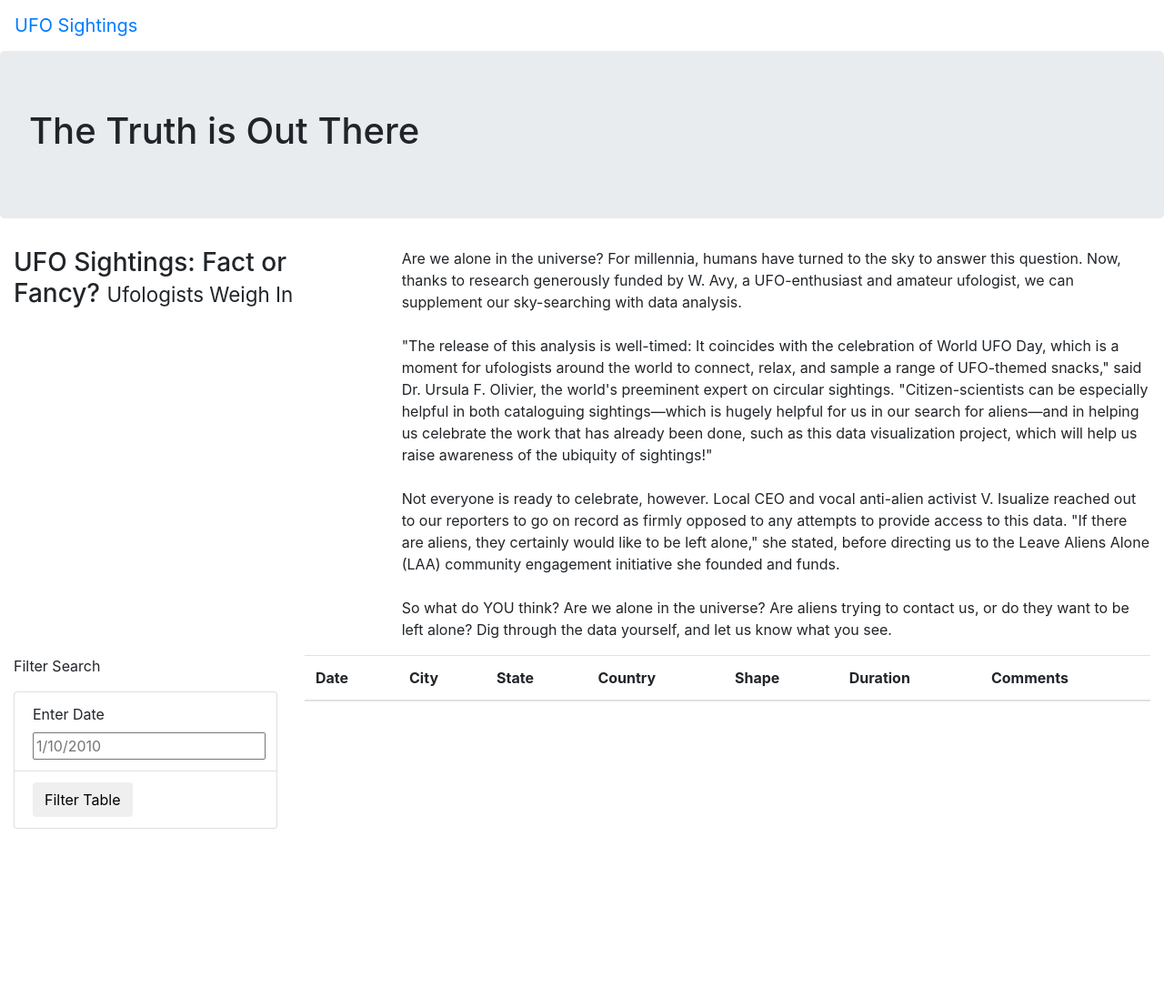
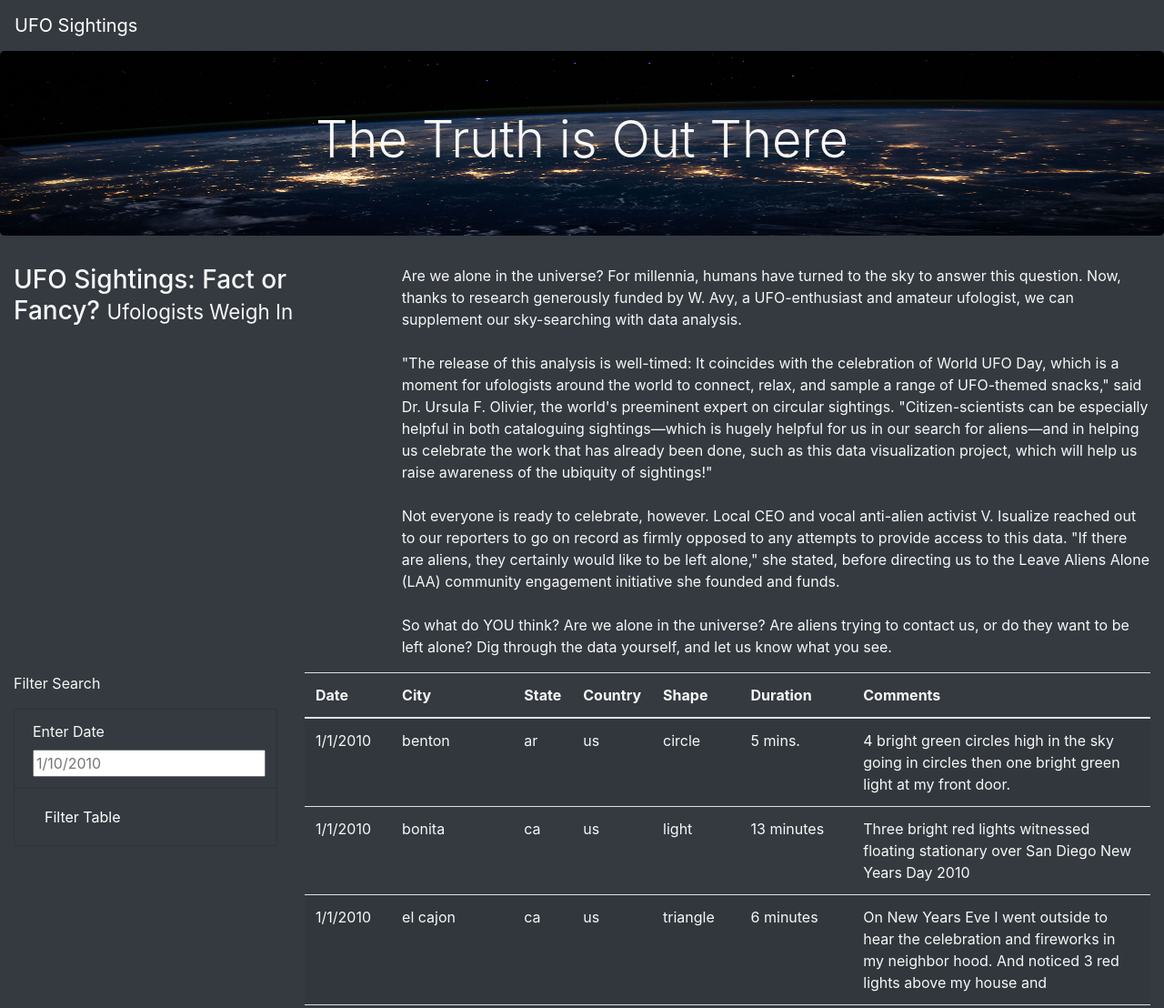
Before and after one commit to mewers2/UFOs, a plain HTML site: page index.html in a window 1280 px wide. Shown: the top 1108 px of the page at 91% size. Before the commit the page ends 911 px from the top, so only its background shows below. Drawn offline with nearby package versions, Linux system fonts and the light colour scheme.

Commit message:
Adding updated files and structure.

```diff
--- a/index.html
+++ b/index.html
@@ -15,15 +15,15 @@
     <!-- Add a link to the style.css file -->
     <link rel="stylesheet" href="static/css/style.css">
 </head>
-<body>
+<body class="bg-dark">
     <div class="wrapper">
-        <nav class="navbar navbar-expand-lg">
+        <nav class="navbar navbar-dark bg-dark navbar-expand-lg">
             <!-- create button on navbar to reset page after a filter
             has been applied to the table. -->
             <a class="navbar-brand" href="index.html">UFO Sightings</a>
         </nav>
         <div class="jumbotron">
-            <h1>The Truth is Out There</h1>
+            <h1 class="display-4">The Truth is Out There</h1>
         </div>
         <div class="container-fluid">
           <div class="row">
@@ -41,15 +41,15 @@
         <div class="container-fluid">
             <div class="row">
                 <div class="col-md-3" Filters for Table>
-                    <form>
+                    <form class="bg-dark" style="font-family: inherit; font-size: 1rem;">
                         <p>Filter Search</p>
-                        <ul class="list-group">
-                            <li class="list-group-item">
+                        <ul class="list-group bg-dark" style="font-family: inherit; font-size: 1rem;">
+                            <li class="list-group-item bg-dark" style="font-family: inherit; font-size: 1rem;">
                                 <label for="date">Enter Date</label>
                                 <input type="text" placeholder="1/10/2010" id="datetime" />
                             </li>
-                            <li class="list-group-item">
-                                <button id="filter-btn" type="button" class="btn btn-default">Filter Table</button>
+                            <li class="list-group-item bg-dark">
+                                <button id="filter-btn" type="button" class="btn btn-dark" style="font-family: inherit; font-size: 1rem;">Filter Table</button>
                             </li>
 
                         </ul>
@@ -77,5 +77,8 @@
 
 
     </div>
+    <script src="https://cdnjs.cloudflare.com/ajax/libs/d3/4.11.0/d3.js"></script>
+    <script src="static/js/data.js"></script>
+    <script src="static/js/app.js"></script>
 </body>
 </html>
--- a/static/css/style.css
+++ b/static/css/style.css
@@ -0,0 +1,11 @@
+body {
+
+  color: #f7f7f7;
+
+}
+
+.jumbotron {
+  background-image: url("../images/nasa.jpg");
+  background-size: 100% 100%;
+  text-align: center;
+}
--- a/js/app.js
+++ b/static/js/app.js
@@ -28,6 +28,7 @@ function buildTable(data) {
         }
         );
     });
+}
 
 // Create function to handle button clicks
 // (using the D3.js library - data-driven documents)
@@ -59,6 +60,3 @@ d3.selectAll("#filter-btn").on("Click", handleClick);
 
 // Build the table with all original data when the page loads
 buildTable(tableData);
-
-
-}
```
Also changed, not shown: static/images/nasa.jpg (added), static/js/data.js (renamed from js/data.js).
